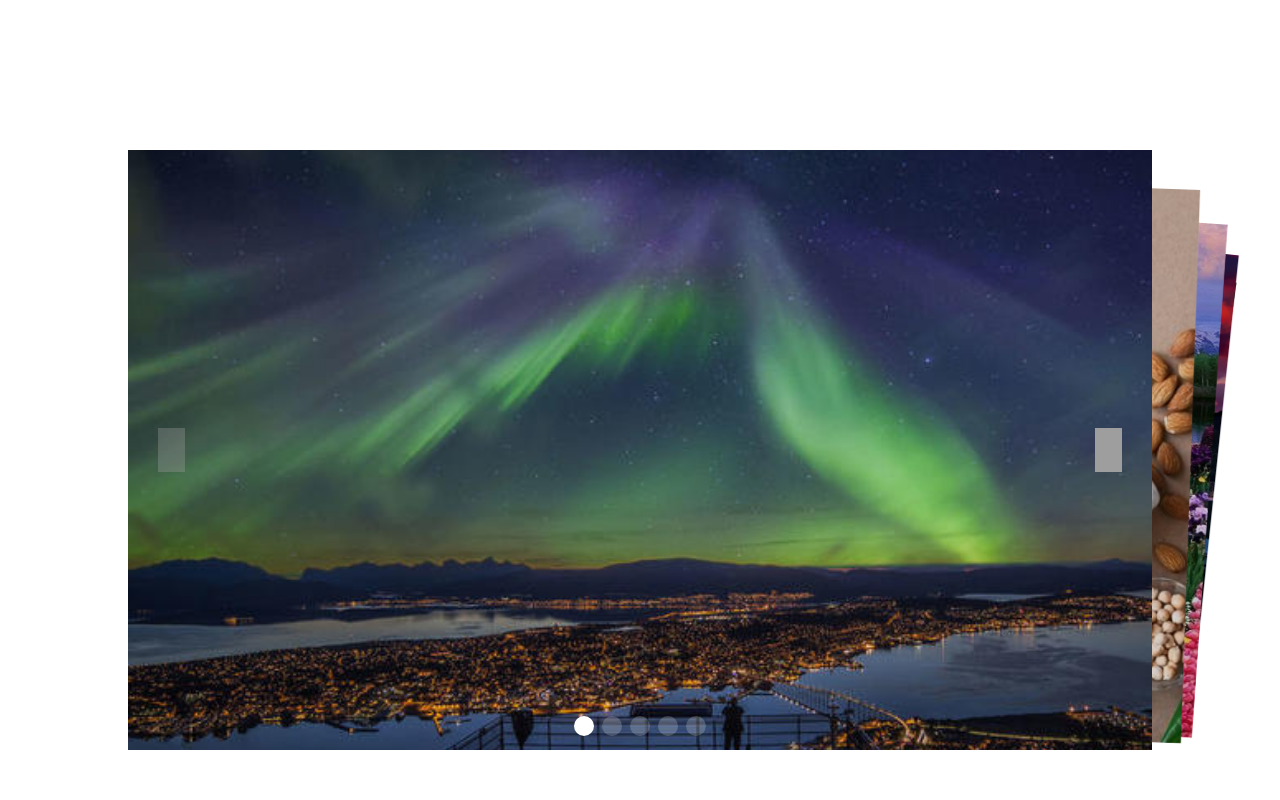
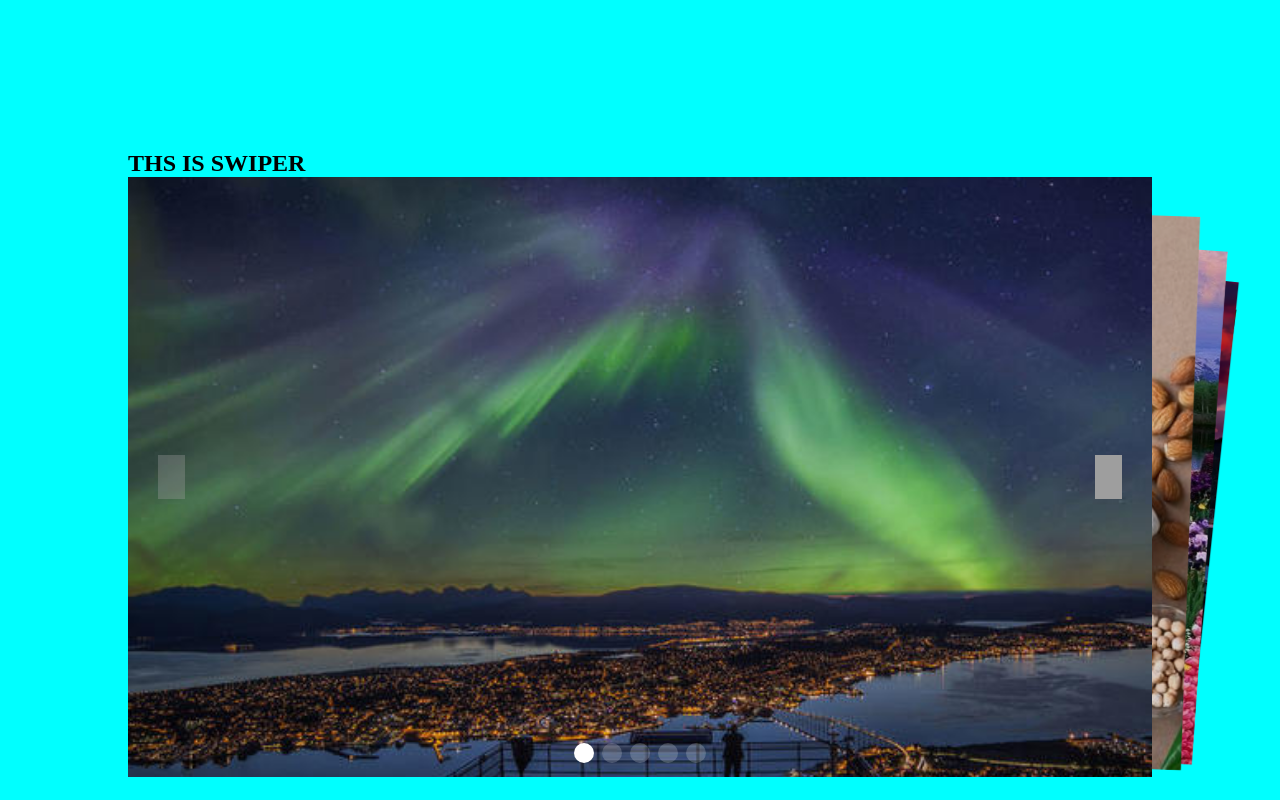
Before and after one commit to Iskanderovulan/swiper, a plain HTML site: page index.html in a window 1280 px wide. Shown: the top 800 px of the page. Drawn offline with nearby package versions, Linux system fonts and the light colour scheme; grey boxes are pictures that could not be loaded.

Commit message:
added styles to gh-pages

```diff
--- a/index.html
+++ b/index.html
@@ -14,6 +14,7 @@
 
     <section id="main">
         <div class="container">
+            <h1>THS IS SWIPER</h1>
             <div class="swiper mySwiper">
                 <div class="swiper-wrapper">
                     <div class="swiper-slide"></div>
--- a/style.css
+++ b/style.css
@@ -2,6 +2,10 @@
   padding: 0;
   margin: 0;
   box-sizing: border-box;
+}
+
+body {
+  background-color: aqua;
 }
 
 #main .swiper-button-prev {
```
